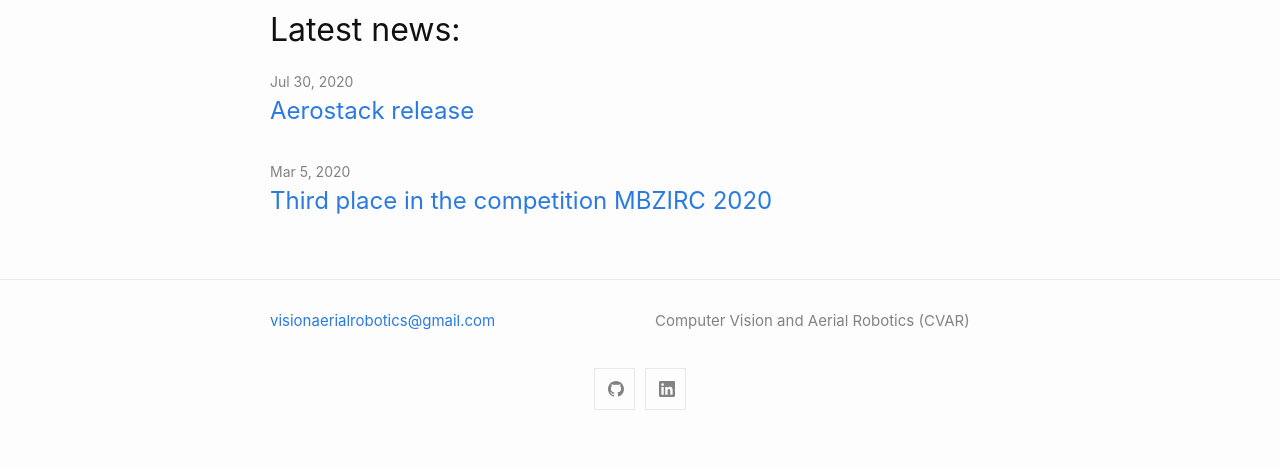
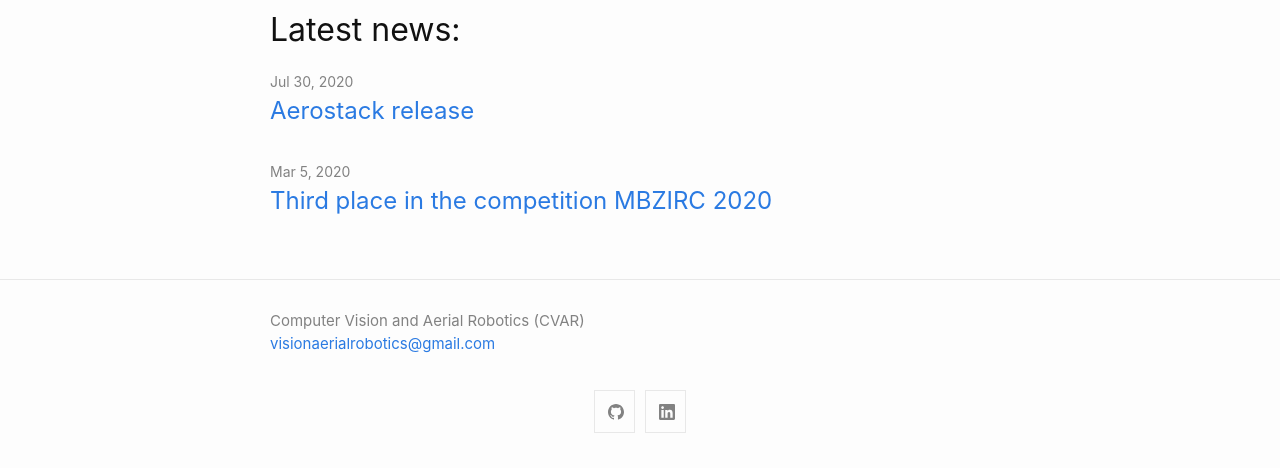
Before and after one commit to cvar-upm/cvar-upm.github.io, a Jekyll site: the page built from index.md, in a window 1280 px wide. Shown: the part 556-1024 px from the top of the page. Built offline with Jekyll 4.4.1, drawn with Linux system fonts in a browser that asks for light colours; before the commit the page ends 1001 px from its top, so only the background shows below that; part of the change alters nothing that is shown.

```diff
--- a/_config.yml
+++ b/_config.yml
@@ -1,9 +1,8 @@
 title: " "
 author:
-  name:
+  name: Computer Vision and Aerial Robotics (CVAR)
   email: visionaerialrobotics@gmail.com
 description: > # this means to ignore newlines until "show_excerpts:"
-  Computer Vision and Aerial Robotics (CVAR)
 
 show_excerpts: false # set to true to show excerpts on the homepage
 
@@ -25,7 +24,7 @@ minima:
     # pinterest: jekyll
     # youtube: jekyll
     # youtube_channel: UC8CXR0-3I70i1tfPg1PAE1g
-    youtube_channel_name: Vision4UAV
+    # youtube_channel_name: ...
     # telegram: jekyll
     # googleplus: +jekyll
     # microdotblog: jekyll
```
